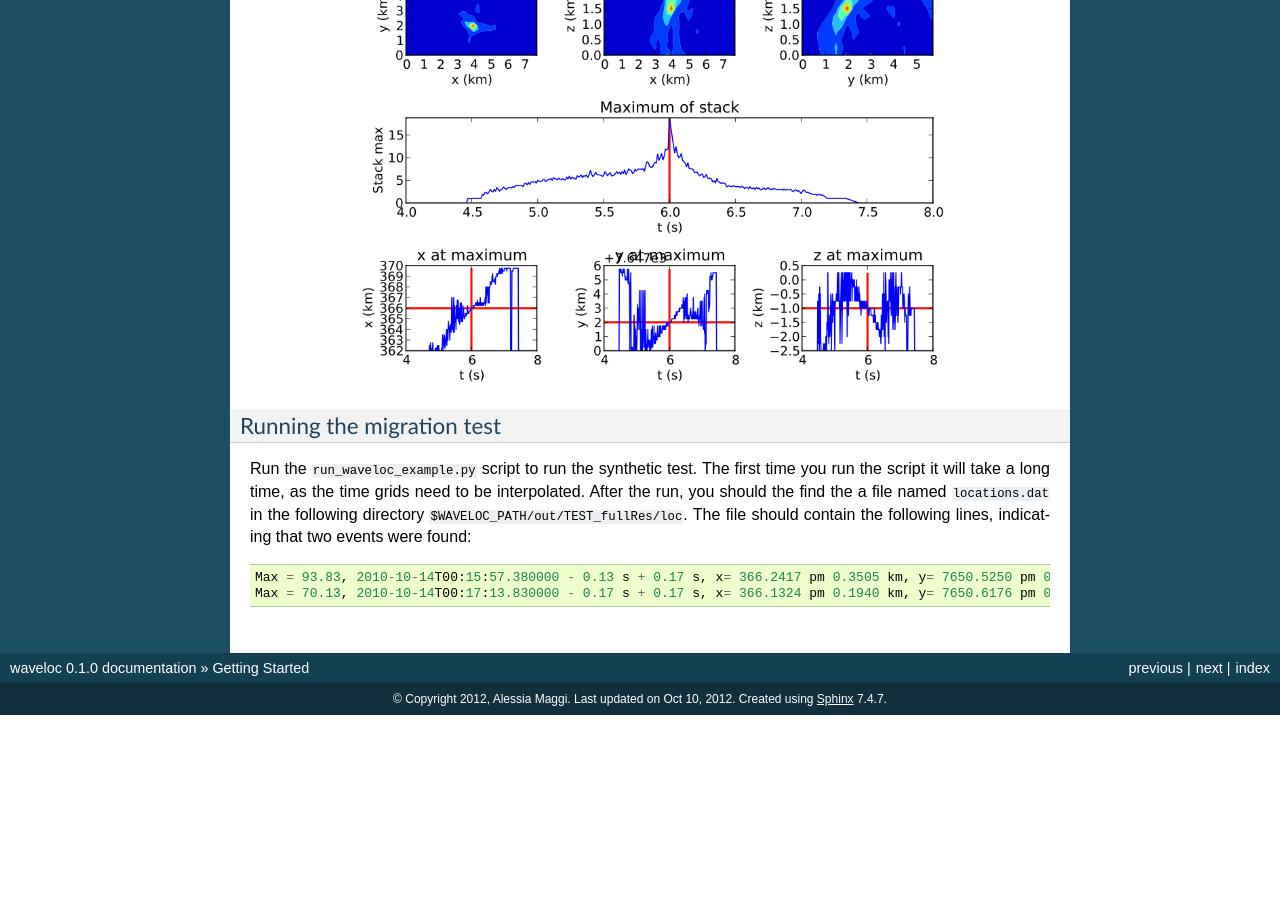
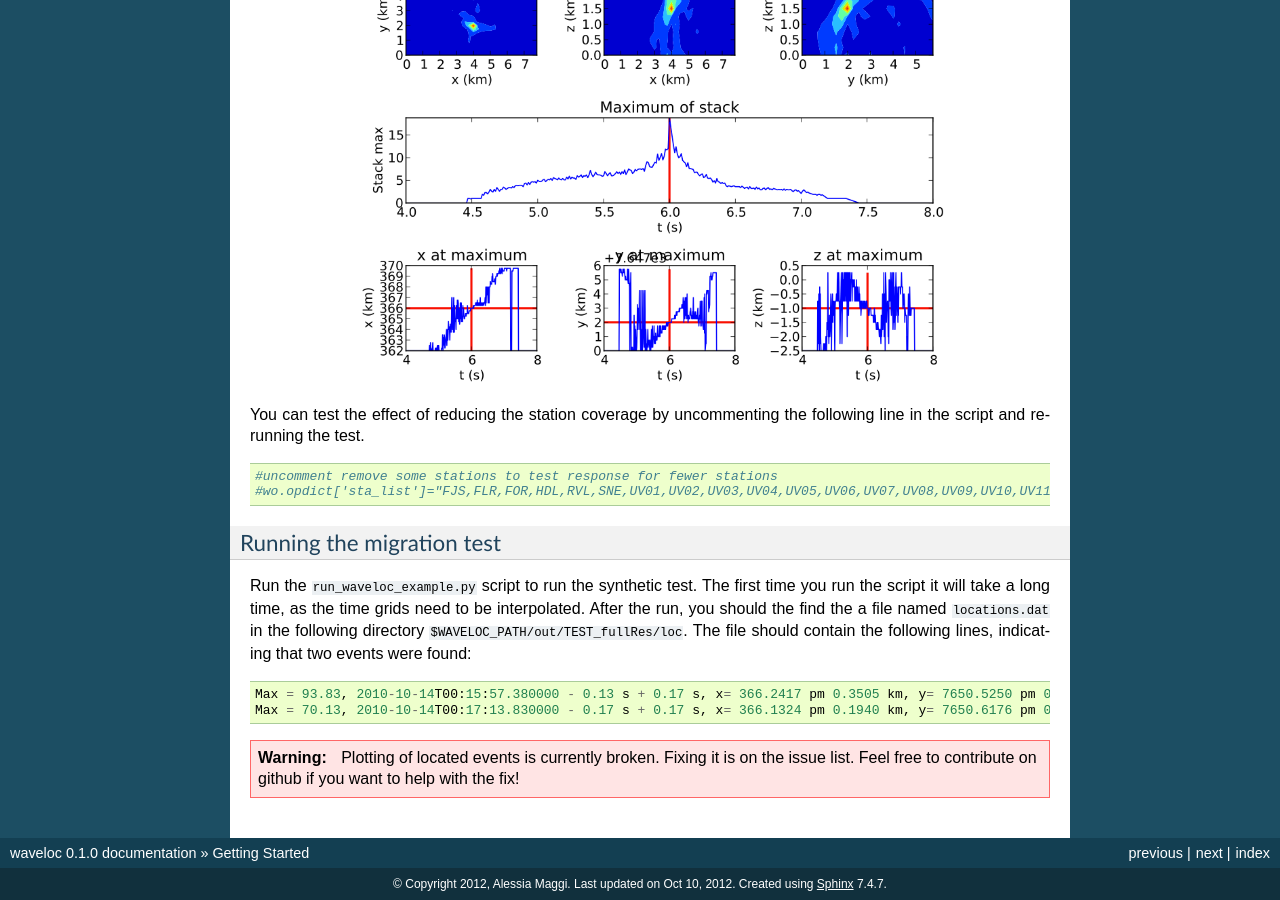
Before and after one commit to amaggi/waveloc, a Sphinx documentation site: the page built from sphinx/getting_started.rst, in a window 1280 px wide and 900 px high, scrolled down 1180 px. Built offline with Sphinx 7.4.7, drawn with Linux system fonts in a browser that asks for light colours; formulas are drawn with MathJax 3; before the commit the page ends 1895 px from its top, so only the background shows below that.

Commit message:
Updated documentation for synthetic example

```diff
--- a/sphinx/getting_started.rst
+++ b/sphinx/getting_started.rst
@@ -71,6 +71,12 @@ directory ``$WAVELOC_PATH/out/TEST_Dirac/fig``:
   :width: 600px
   :align: center
 
+You can test the effect of reducing the station coverage by uncommenting the
+following line in the script and re-running the test. ::
+
+  #uncomment remove some stations to test response for fewer stations
+  #wo.opdict['sta_list']="FJS,FLR,FOR,HDL,RVL,SNE,UV01,UV02,UV03,UV04,UV05,UV06,UV07,UV08,UV09,UV10,UV11,UV12,UV13,UV14,UV15"
+
 Running the migration test
 --------------------------
 Run the ``run_waveloc_example.py`` script to run the synthetic test.  The first
@@ -82,3 +88,7 @@ lines, indicating that two events were found: ::
 
   Max = 93.83, 2010-10-14T00:15:57.380000 - 0.13 s + 0.17 s, x= 366.2417 pm 0.3505 km, y= 7650.5250 pm 0.1627 km, z= -0.5417 pm 0.4087 km
   Max = 70.13, 2010-10-14T00:17:13.830000 - 0.17 s + 0.17 s, x= 366.1324 pm 0.1940 km, y= 7650.6176 pm 0.1514 km, z= -0.6691 pm 0.5581 km
+
+.. warning::
+  Plotting of located events is currently broken.  Fixing it is on the issue
+  list.  Feel free to contribute on github if you want to help with the fix!
```
Also changed, not shown: 1 other file.
